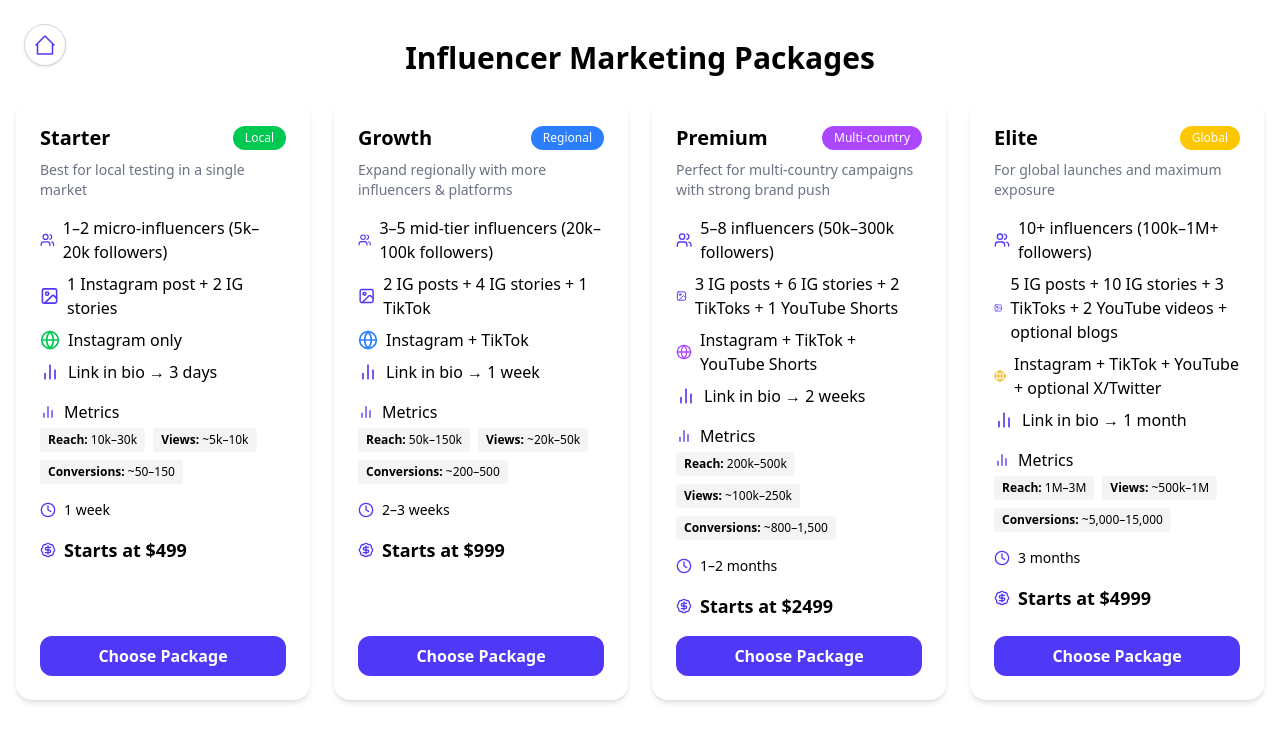
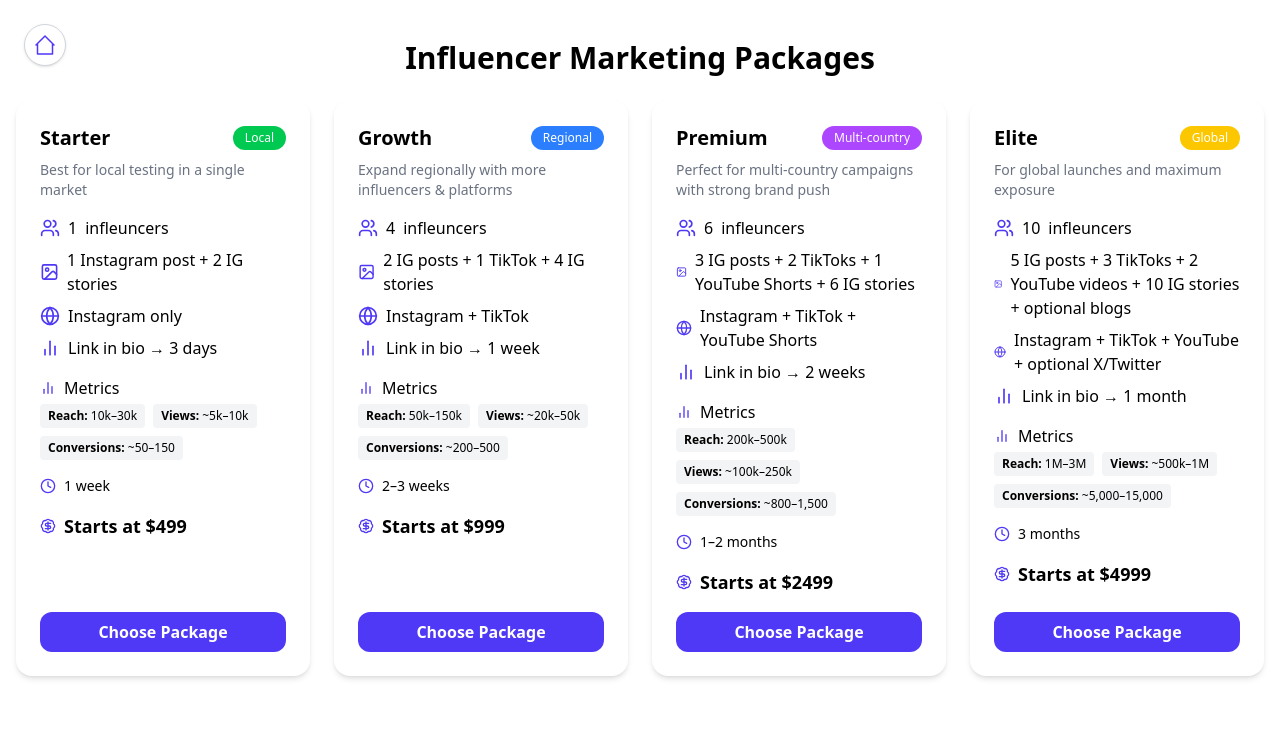
Before and after one commit to anasmustafa123/InfluencerBrandConnecter, a Next.js app: page /packages in a window 1280 px wide. Shown: the top 742 px of the page. Built offline with nearby package versions, Linux system fonts and the light colour scheme.

Commit message:
packageoverview

```diff
--- /dev/null
+++ b/src/app/packageoverview/page.js
@@ -0,0 +1,194 @@
+"use client";
+
+import { useSearchParams } from "next/navigation";
+import { useState } from "react";
+import { FaComments } from "react-icons/fa";
+
+export default function PackageOverview() {
+  const searchParams = useSearchParams();
+  const packageData = JSON.parse(
+    decodeURIComponent(searchParams.get("package"))
+  );
+
+  // Dummy influencer data
+  const [influencers] = useState([
+    {
+      id: 1,
+      name: "Sarah Johnson",
+      platform: "Instagram",
+      profilePic: "https://i.pravatar.cc/50?img=1",
+      milestones: ["Draft", "Posted", "Reviewed"],
+      currentMilestone: 1, // 0 = Draft, 1 = Posted, 2 = Reviewed
+    },
+    {
+      id: 2,
+      name: "Mark Lee",
+      platform: "TikTok",
+      profilePic: "https://i.pravatar.cc/50?img=2",
+      milestones: ["Draft", "Posted", "Reviewed"],
+      currentMilestone: 0,
+    },
+    {
+      id: 3,
+      name: "Aisha Khan",
+      platform: "YouTube",
+      profilePic: "https://i.pravatar.cc/50?img=3",
+      milestones: ["Draft", "Posted", "Reviewed"],
+      currentMilestone: 2,
+    },
+  ]);
+
+  return (
+    <div className="py-10 px-4 max-w-5xl mx-auto space-y-10">
+
+      {/* Home Button - Top Right */}
+      <div className="absolute top-6 right-6 z-10">
+        <a
+          href="/home"
+          className="inline-flex items-center p-2 rounded-full bg-white border border-gray-300 hover:bg-gray-100 shadow"
+          aria-label="Go to Home"
+        >
+          <svg
+            xmlns="http://www.w3.org/2000/svg"
+            fill="none"
+            viewBox="0 0 24 24"
+            strokeWidth={1.5}
+            stroke="currentColor"
+            className="w-6 h-6 text-indigo-600"
+          >
+            <path
+              strokeLinecap="round"
+              strokeLinejoin="round"
+              d="M3 12l9-9 9 9M4.5 10.5V21h15v-10.5"
+            />
+          </svg>
+        </a>
+      </div>
+
+      {/* Header */}
+      <h1 className="text-3xl font-bold mb-6">
+        {packageData.title} Package Overview
+      </h1>
+
+      {/* Top Section: Overview + Budget */}
+      <div className="grid grid-cols-1 md:grid-cols-2 gap-6">
+        {/* Left Column: Package Overview */}
+        <div className="bg-white rounded-xl shadow-lg p-6">
+          <h2 className="text-xl font-bold mb-4">Package Overview</h2>
+          <p className="text-gray-600 mb-2">
+            <strong>Campaign Duration:</strong> {packageData.duration}
+          </p>
+          <p className="text-gray-600 mb-2">
+            <strong>Number of Influencers:</strong>{" "}
+            {packageData.numberOfInfluencers}
+          </p>
+          <p className="text-gray-600 mb-2">
+            <strong>Estimated Reach:</strong> 120K
+          </p>
+          <p className="text-gray-600 mb-2">
+            <strong>Views:</strong> 480K
+          </p>
+          <p className="text-gray-600">
+            <strong>Conversions:</strong> 1,200
+          </p>
+        </div>
+
+        {/* Right Column: Budget */}
+        <div className="bg-white rounded-xl shadow-lg p-6">
+          <h2 className="text-xl font-bold mb-4">Budget & Spending</h2>
+          <p className="mb-2">
+            <strong>Current Spend:</strong> $2,300 / $5,000
+          </p>
+          <div className="w-full bg-gray-200 rounded-full h-4 mb-3">
+            <div
+              className="bg-indigo-600 h-4 rounded-full"
+              style={{ width: "46%" }}
+            ></div>
+          </div>
+          <button className="bg-indigo-600 text-white rounded-lg px-4 py-2 font-medium hover:bg-indigo-700">
+            See Breakdown
+          </button>
+        </div>
+      </div>
+
+      {/* Influencer Progress */}
+      <div className="bg-white rounded-xl shadow-lg p-6">
+        <h2 className="text-xl font-bold mb-6">Influencer Progress</h2>
+        <div className="space-y-4">
+          {influencers.map((inf) => (
+            <div
+              key={inf.id}
+              className="flex items-center justify-between border rounded-lg p-4"
+            >
+              {/* Influencer Info */}
+              <div className="flex items-center space-x-4">
+                <img
+                  src={inf.profilePic}
+                  alt={inf.name}
+                  className="w-12 h-12 rounded-full"
+                />
+                <div>
+                  <p className="font-semibold">{inf.name}</p>
+                  <p className="text-sm text-gray-500">{inf.platform}</p>
+                </div>
+              </div>
+
+              {/* Progress */}
+              <div className="flex-1 mx-6">
+                <div className="flex justify-between text-xs text-gray-500 mb-1">
+                  {inf.milestones.map((m, i) => (
+                    <span key={i}>{m}</span>
+                  ))}
+                </div>
+                <div className="w-full bg-gray-200 h-2 rounded-full">
+                  <div
+                    className="bg-green-500 h-2 rounded-full"
+                    style={{
+                      width: `${((inf.currentMilestone + 1) /
+                        inf.milestones.length) *
+                        100}%`,
+                    }}
+                  ></div>
+                </div>
+              </div>
+
+              {/* Chat Icon */}
+              <button className="text-indigo-600 hover:text-indigo-800">
+                <FaComments size={20} />
+              </button>
+            </div>
+          ))}
+        </div>
+      </div>
+
+      {/* Content Section */}
+      <div className="bg-white rounded-xl shadow-lg p-6">
+        <h2 className="text-xl font-bold mb-6">Content Provided</h2>
+        <div className="grid grid-cols-2 md:grid-cols-3 gap-4">
+          <div className="border rounded-lg p-3">
+            <div className="h-24 bg-gray-200 rounded mb-2"></div>
+            <p className="text-sm font-medium">Instagram Reel</p>
+            <p className="text-xs text-gray-500">Published</p>
+          </div>
+          <div className="border rounded-lg p-3">
+            <div className="h-24 bg-gray-200 rounded mb-2"></div>
+            <p className="text-sm font-medium">TikTok Video</p>
+            <p className="text-xs text-gray-500">Scheduled</p>
+          </div>
+          <div className="border rounded-lg p-3">
+            <div className="h-24 bg-gray-200 rounded mb-2"></div>
+            <p className="text-sm font-medium">YouTube Short</p>
+            <p className="text-xs text-gray-500">Draft</p>
+          </div>
+        </div>
+      </div>
+
+      {/* Bottom Section */}
+      <div className="text-center">
+        <button className="bg-green-600 text-white rounded-lg px-6 py-3 font-semibold hover:bg-green-700">
+          Track Analytics 📊
+        </button>
+      </div>
+    </div>
+  );
+}
--- a/src/app/packages/Packeges.jsx
+++ b/src/app/packages/Packeges.jsx
@@ -1,4 +1,5 @@
 'use client';
+import { useRouter } from 'next/navigation';
 import {
     Users,
     Image,
@@ -12,12 +13,13 @@ import {
     {
       title: "Starter",
       tagline: "Best for local testing in a single market",
-      features: [
-        { icon: <Users className="w-5 h-5 text-indigo-600" />, text: "1–2 micro-influencers (5k–20k followers)" },
-        { icon: <Image className="w-5 h-5 text-indigo-600" />, text: "1 Instagram post + 2 IG stories" },
-        { icon: <Globe className="w-5 h-5 text-green-500" />, text: "Instagram only" },
-        { icon: <BarChart2 className="w-5 h-5 text-indigo-600" />, text: "Link in bio → 3 days" },
-      ],
+      numberOfInfluencers: 1,
+      instaContent: "1 Instagram post",
+      tiktokContent: "N/A",
+      youtubeContent: "N/A",
+      otherContent: "2 IG stories",
+      platform: "Instagram only",
+      linkInBioTime: "Link in bio → 3 days",
       metrics: [
         { label: "Reach", value: "10k–30k" },
         { label: "Views", value: "~5k–10k" },
@@ -30,12 +32,13 @@ import {
     {
       title: "Growth",
       tagline: "Expand regionally with more influencers & platforms",
-      features: [
-        { icon: <Users className="w-5 h-5 text-indigo-600" />, text: "3–5 mid-tier influencers (20k–100k followers)" },
-        { icon: <Image className="w-5 h-5 text-indigo-600" />, text: "2 IG posts + 4 IG stories + 1 TikTok" },
-        { icon: <Globe className="w-5 h-5 text-blue-500" />, text: "Instagram + TikTok" },
-        { icon: <BarChart2 className="w-5 h-5 text-indigo-600" />, text: "Link in bio → 1 week" },
-      ],
+      numberOfInfluencers: 4,
+      instaContent: "2 IG posts",
+      tiktokContent: "1 TikTok",
+      youtubeContent: "N/A",
+      otherContent: "4 IG stories",
+      platform: "Instagram + TikTok",
+      linkInBioTime: "Link in bio → 1 week",
       metrics: [
         { label: "Reach", value: "50k–150k" },
         { label: "Views", value: "~20k–50k" },
@@ -48,12 +51,13 @@ import {
     {
       title: "Premium",
       tagline: "Perfect for multi-country campaigns with strong brand push",
-      features: [
-        { icon: <Users className="w-5 h-5 text-indigo-600" />, text: "5–8 influencers (50k–300k followers)" },
-        { icon: <Image className="w-5 h-5 text-indigo-600" />, text: "3 IG posts + 6 IG stories + 2 TikToks + 1 YouTube Shorts" },
-        { icon: <Globe className="w-5 h-5 text-purple-500" />, text: "Instagram + TikTok + YouTube Shorts" },
-        { icon: <BarChart2 className="w-5 h-5 text-indigo-600" />, text: "Link in bio → 2 weeks" },
-      ],
+      numberOfInfluencers: 6,
+      instaContent: "3 IG posts",
+      tiktokContent: "2 TikToks",
+      youtubeContent: "1 YouTube Shorts",
+      otherContent: "6 IG stories",
+      platform: "Instagram + TikTok + YouTube Shorts",
+      linkInBioTime: "Link in bio → 2 weeks",
       metrics: [
         { label: "Reach", value: "200k–500k" },
         { label: "Views", value: "~100k–250k" },
@@ -66,12 +70,13 @@ import {
     {
       title: "Elite",
       tagline: "For global launches and maximum exposure",
-      features: [
-        { icon: <Users className="w-5 h-5 text-indigo-600" />, text: "10+ influencers (100k–1M+ followers)" },
-        { icon: <Image className="w-5 h-5 text-indigo-600" />, text: "5 IG posts + 10 IG stories + 3 TikToks + 2 YouTube videos + optional blogs" },
-        { icon: <Globe className="w-5 h-5 text-yellow-500" />, text: "Instagram + TikTok + YouTube + optional X/Twitter" },
-        { icon: <BarChart2 className="w-5 h-5 text-indigo-600" />, text: "Link in bio → 1 month" },
-      ],
+      numberOfInfluencers: 10,
+      instaContent: "5 IG posts",
+      tiktokContent: "3 TikToks",
+      youtubeContent: "2 YouTube videos",
+      otherContent: "10 IG stories + optional blogs",
+      platform: "Instagram + TikTok + YouTube + optional X/Twitter",
+      linkInBioTime: "Link in bio → 1 month",
       metrics: [
         { label: "Reach", value: "1M–3M" },
         { label: "Views", value: "~500k–1M" },
@@ -84,6 +89,8 @@ import {
   ];
 
   export default function Packages() {
+    const router = useRouter();
+
     return (
       <div className="py-10 px-4 max-w-7xl mx-auto relative min-h-screen bg-white">
         {/* Home Button */}
@@ -109,12 +116,22 @@ import {
               </div>
               <div className="text-sm text-gray-500 mb-4">{pkg.tagline}</div>
               <ul className="mb-4 space-y-2">
-                {pkg.features.map((f, idx) => (
-                  <li key={idx} className="flex items-center gap-2">
-                    {f.icon}
-                    <span>{f.text}</span>
-                  </li>
-                ))}
+                <li className="flex items-center gap-2">
+                  <Users className="w-5 h-5 text-indigo-600" />
+                  <span>{pkg.numberOfInfluencers}</span> infleuncers
+                </li>
+                <li className="flex items-center gap-2">
+                  <Image className="w-5 h-5 text-indigo-600" />
+                  <span>{[pkg.instaContent, pkg.tiktokContent, pkg.youtubeContent, pkg.otherContent].filter(item => item && item.trim().toLowerCase() !== "n/a").join(" + ")}</span>
+                </li>
+                <li className="flex items-center gap-2">
+                  <Globe className="w-5 h-5 text-indigo-600" />
+                  <span>{pkg.platform}</span>
+                </li>
+                <li className="flex items-center gap-2">
+                  <BarChart2 className="w-5 h-5 text-indigo-600" />
+                  <span>{pkg.linkInBioTime}</span>
+                </li>
               </ul>
               <div className="mb-4">
                 <div className="flex items-center gap-2 mb-1">
@@ -139,28 +156,7 @@ import {
               </div>
               <button className="mt-auto bg-indigo-600 text-white rounded-xl py-2 px-4 font-semibold hover:bg-indigo-700 transition"
                onClick={async () => {
-                try {
-                  const res = await fetch("/api/send-email", {
-                    method: "POST",
-                    headers: { "Content-Type": "application/json" },
-                    body: JSON.stringify({
-                      to: "amylalex25@gmail.com ",
-                      subject: "Package Selected 🎉",
-                      text: "You have successfully chosen your package.",
-                      html: "<p><strong>Congrats!</strong> You have successfully chosen your package.</p>",
-                    }),
-                  });
-
-                  const data = await res.json();
-                  if (data.success) {
-                    alert("✅ Email sent successfully!");
-                  } else {
-                    alert("❌ Failed to send email: " + data.error);
-                  }
-                } catch (err) {
-                  console.error("Error sending email:", err);
-                  alert("⚠️ Something went wrong.");
-                }
+                router.push(`/packageoverview?package=${encodeURIComponent(JSON.stringify(pkg))}`);
               }}>
                 Choose Package
               </button>
```
